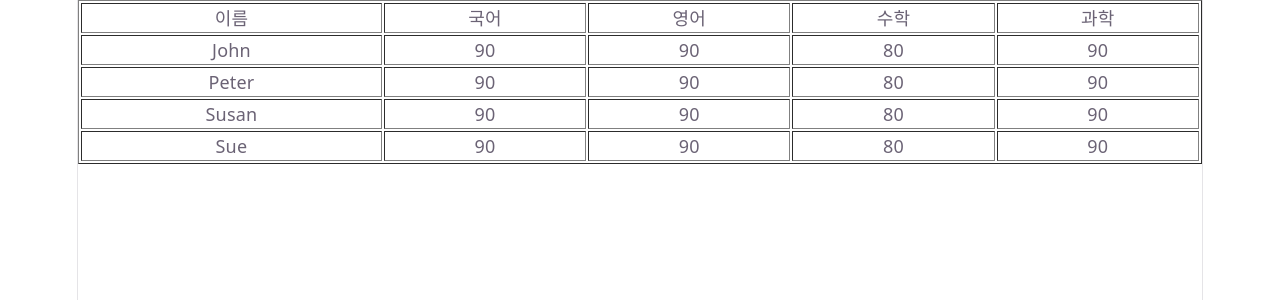
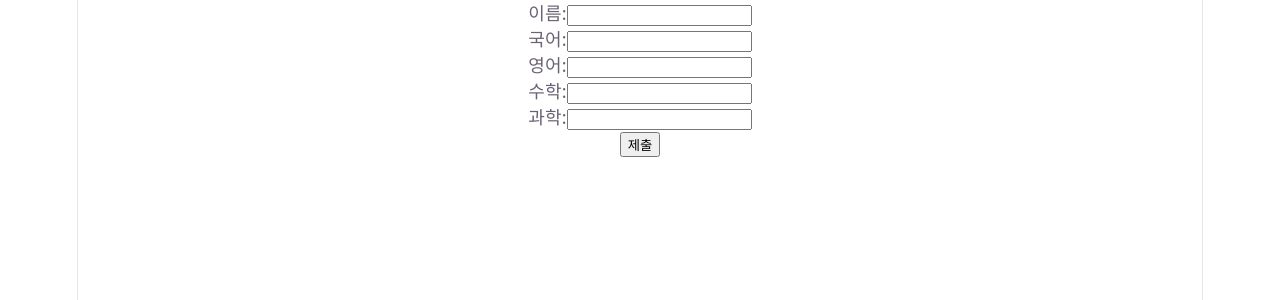
Before and after one commit to Yubeol/2026_05_13_frontend_react, a React (Vite) app: page / in a window 1280 px wide. Shown: the top 300 px of the page. Built offline with nearby package versions, Linux system fonts and the light colour scheme.

Commit message:
컨포넌트 분할 및 이벤트 추가

```diff
--- a/src/App.jsx
+++ b/src/App.jsx
@@ -1,56 +1,63 @@
-import { useState } from 'react'
-import reactLogo from './assets/react.svg'
-import viteLogo from './assets/vite.svg'
-import heroImg from './assets/hero.png'
 import './App.css'
 
-const scores = [
-  { 이름: "John", 국어: 90, 영어: 90, 수학: 80, 과학: 90 },
-  { 이름: "Peter", 국어: 90, 영어: 90, 수학: 80, 과학: 90 },
-  { 이름: "Susan", 국어: 90, 영어: 90, 수학: 80, 과학: 90 },
-  { 이름: "Sue", 국어: 90, 영어: 90, 수학: 80, 과학: 90 },
-]
+const style = {
+  width: "500px",
+  height: "300px",
+  display: "flex",
+  flexDirection: "column",
+  justifyContent: "center",
+  alignItems: "center"
+}
 
 
-const sources = [0, 1, 2, 3]
-
-// for문 방식 (4줄)
-// let tmp = []
-// for (let item of sources) {
-//   tmp.push(item * 2)
-// }
-
-// map 방식 (1줄)
-sources.map(item => (item * 2))
-
 function App() {
-
+  const handleChange = (event) => {
+    console.log(event.target.name)
+  }
   return (
-
-    <table border="1">
-      <tr>
-        {
-          Object.keys(scores[0]).map(key=>(
-            <th>{key}</th>
-          ))
-        }
-
-      </tr>
-      {/* js에서 for문 작업 */}
-      {scores.map(item =>
-      (
-        <tr>
-          {
-            Object.values(item).map(values=>(
-              <td>{values}</td>
-            ))
-          }
-        </tr>
-      )
-      )
-      }
-
-    </table>
+    <form>
+      <div>이름:
+        <input
+          type="text"
+          name="이름"
+          value=""
+          onChange={handleChange}
+        />
+      </div>
+      <div>국어:
+        <input
+          type="number"
+          name="국어"
+          value=""
+          onChange={handleChange}
+        />
+      </div>
+      <div>영어:
+        <input
+          type="number"
+          name="영어"
+          value=""
+          onChange={handleChange}
+        />
+      </div>
+      <div>수학:
+        <input
+          type="number"
+          name="수학"
+          value=""
+          onChange={handleChange}
+        />
+      </div>
+      <div>과학:
+        <input
+          type="number"
+          name="과학"
+          value=""
+          onChange={handleChange}
+        />
+      </div>
+      <button>제출</button>
+    </form>
   )
 }
 
```
Also changed, not shown: src/components/scoresTable.jsx (added, +44 -0 lines).
